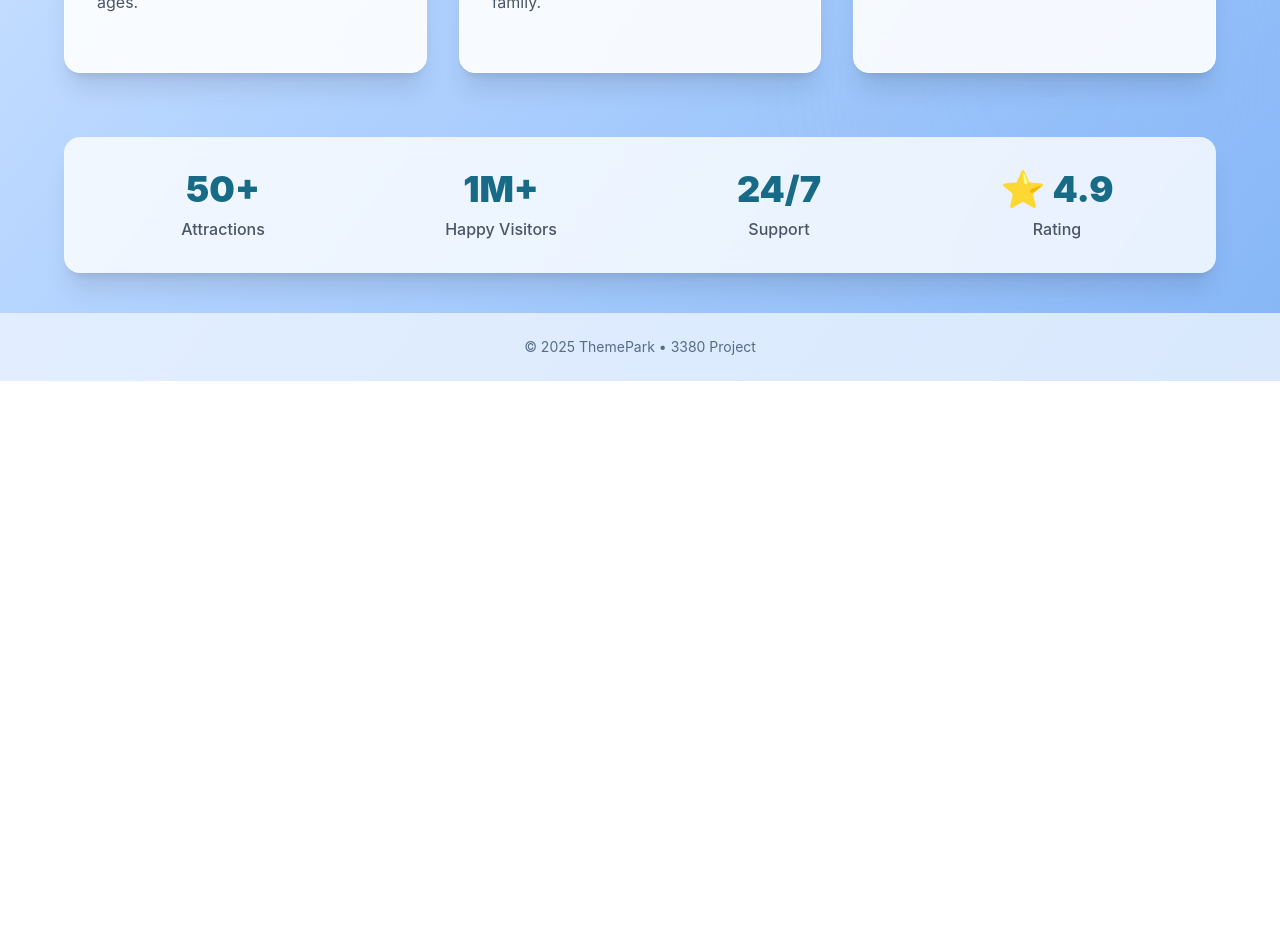
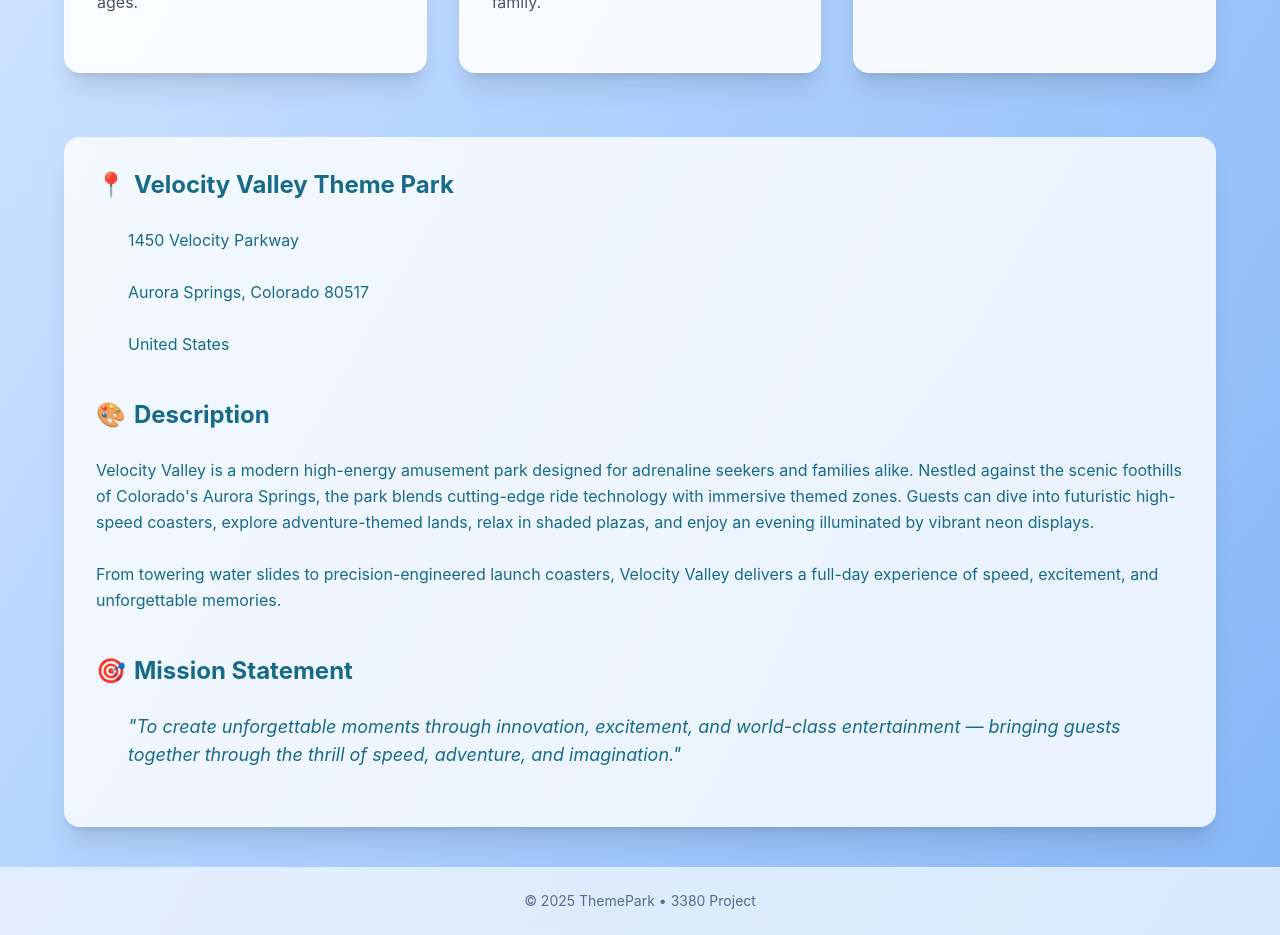
Before and after one commit to yenminh269/Themepark, a React (Vite) app: page / in a window 1280 px wide. Shown: the part 1360-2295 px from the top of the page. Before the commit the page ends 1741 px from the top, so only its background shows below. Built offline with nearby package versions, Linux system fonts and the light colour scheme; no server answers.

Commit message:
'update homepage information'

```diff
--- a/src/components/layouts/admin/rides/RideMaintenance.jsx
+++ b/src/components/layouts/admin/rides/RideMaintenance.jsx
@@ -22,6 +22,9 @@ function RideMaintenance() {
   const [emp, setEmp] = useState([]);
   const [rides, setRides] = useState([]);
   const [maintenanceSchedules, setMaintenanceSchedules] = useState([]);
+  const [showAllMaintenance, setShowAllMaintenance] = useState(false);
+  const [showAllRides, setShowAllRides] = useState(false);
+  const [showAllEmployees, setShowAllEmployees] = useState(false);
   const toast = useToast();
 
   const RideAttr = [
@@ -275,6 +278,7 @@ function RideMaintenance() {
                 <p className="text-sm mt-2">Click "Schedule New Maintenance" to add one.</p>
               </div>
             ) : (
+              <>
                 <div className="overflow-x-auto">
                   <table className="min-w-full border-collapse border border-gray-300">
                     <thead className="bg-gray-100">
@@ -287,7 +291,7 @@ function RideMaintenance() {
                       </tr>
                     </thead>
                     <tbody>
-                    {maintenanceSchedules.map((maintObj, rowIdx) => (
+                      {(showAllMaintenance ? maintenanceSchedules : maintenanceSchedules.slice(0, 7)).map((maintObj, rowIdx) => (
                         <tr key={rowIdx} className="hover:bg-gray-50">
                           <td className="border border-gray-300 px-4 py-2 text-sm">{maintObj.maintenance_id}</td>
                           <td className="border border-gray-300 px-4 py-2 text-sm">{maintObj.ride_name}</td>
@@ -317,29 +321,64 @@ function RideMaintenance() {
                     </tbody>
                   </table>
                 </div>
+
+                {/* Show More / Show Less Button */}
+                {maintenanceSchedules.length > 7 && (
+                  <div className="text-center mt-5">
+                    <button
+                      onClick={() => setShowAllMaintenance(!showAllMaintenance)}
+                      className="px-6 py-3 bg-[#4682A9] text-white rounded-lg font-bold hover:bg-[#3a6b8a] transition border-none"
+                    >
+                      {showAllMaintenance ? 'Show Less' : `Show More (${maintenanceSchedules.length - 7} more)`}
+                    </button>
+                  </div>
+                )}
+              </>
             )}
           </div>
 
           {/* Rides Table */}
           <div className="bg-white rounded-lg shadow-md p-4">
-            <h3 className="text-xl font-semibold text-[#4682A9]">Available Rides</h3>
+            <h3 className="text-xl font-semibold text-[#4682A9]">Available Rides ({rides.length})</h3>
             <DataTable
               title=""
               columns={RideAttr}
-              data={formattedRideData}
+              data={showAllRides ? formattedRideData : formattedRideData.slice(0, 7)}
               onRowSelect={handleRideSelect}
             />
+            {/* Show More / Show Less Button */}
+            {rides.length > 7 && (
+              <div className="text-center mt-5">
+                <button
+                  onClick={() => setShowAllRides(!showAllRides)}
+                  className="px-6 py-3 bg-[#4682A9] text-white rounded-lg font-bold hover:bg-[#3a6b8a] transition border-none"
+                >
+                  {showAllRides ? 'Show Less' : `Show More (${rides.length - 7} more)`}
+                </button>
+              </div>
+            )}
           </div>
 
           {/* Employees Table */}
           <div className="bg-white rounded-lg shadow-md p-4">
-            <h3 className="text-xl font-semibold text-[#4682A9]">Maintenance Employees</h3>
+            <h3 className="text-xl font-semibold text-[#4682A9]">Maintenance Employees ({emp.length})</h3>
             <DataTable
               title=""
               columns={EMAttr}
-              data={formattedEmpData}
+              data={showAllEmployees ? formattedEmpData : formattedEmpData.slice(0, 7)}
               onRowSelect={handleEmpSelect}
             />
+            {/* Show More / Show Less Button */}
+            {emp.length > 7 && (
+              <div className="text-center mt-5">
+                <button
+                  onClick={() => setShowAllEmployees(!showAllEmployees)}
+                  className="px-6 py-3 bg-[#4682A9] text-white rounded-lg font-bold hover:bg-[#3a6b8a] transition border-none"
+                >
+                  {showAllEmployees ? 'Show Less' : `Show More (${emp.length - 7} more)`}
+                </button>
+              </div>
+            )}
           </div>
         </div>
 
--- a/src/components/layouts/customer/HomePage.jsx
+++ b/src/components/layouts/customer/HomePage.jsx
@@ -136,23 +136,53 @@ export default function HomePage() {
             </div>
           </div>
 
-          {/* Stats Section */}
-          <div className="!grid md:!grid-cols-4 !gap-6 !mt-16 !bg-white/80 backdrop-blur-sm !rounded-2xl !p-8 !shadow-xl">
-            <div className="!text-center">
-              <div className="!text-4xl !font-black !text-[#176B87] !mb-2">50+</div>
-              <div className="!text-gray-600 !font-medium">Attractions</div>
+          {/* Park Information Section */}
+          <div className="!mt-16 !bg-white/80 backdrop-blur-sm !rounded-2xl !p-8 !shadow-xl">
+            {/* Park Location */}
+            <div className="!mb-8">
+              <h3 className="!text-2xl !font-bold !text-[#176B87] !mb-4 !flex !items-center !gap-2">
+                <span>📍</span>
+                <span>Velocity Valley Theme Park</span>
+              </h3>
+              <div className="!text-gray-700 !leading-relaxed !pl-8">
+                <p>1450 Velocity Parkway</p>
+                <p>Aurora Springs, Colorado 80517</p>
+                <p>United States</p>
+              </div>
             </div>
-            <div className="!text-center">
-              <div className="!text-4xl !font-black !text-[#176B87] !mb-2">1M+</div>
-              <div className="!text-gray-600 !font-medium">Happy Visitors</div>
+
+            {/* Park Description */}
+            <div className="!mb-8">
+              <h3 className="!text-2xl !font-bold !text-[#176B87] !mb-4 !flex !items-center !gap-2">
+                <span>🎨</span>
+                <span>Description</span>
+              </h3>
+              <div className="!text-gray-700 !leading-relaxed !space-y-4">
+                <p>
+                  Velocity Valley is a modern high-energy amusement park designed for adrenaline seekers and families alike.
+                  Nestled against the scenic foothills of Colorado's Aurora Springs, the park blends cutting-edge ride technology
+                  with immersive themed zones. Guests can dive into futuristic high-speed coasters, explore adventure-themed lands,
+                  relax in shaded plazas, and enjoy an evening illuminated by vibrant neon displays.
+                </p>
+                <p>
+                  From towering water slides to precision-engineered launch coasters, Velocity Valley delivers a full-day experience
+                  of speed, excitement, and unforgettable memories.
+                </p>
+              </div>
             </div>
-            <div className="!text-center">
-              <div className="!text-4xl !font-black !text-[#176B87] !mb-2">24/7</div>
-              <div className="!text-gray-600 !font-medium">Support</div>
-            </div>
-            <div className="!text-center">
-              <div className="!text-4xl !font-black !text-[#176B87] !mb-2">⭐️ 4.9</div>
-              <div className="!text-gray-600 !font-medium">Rating</div>
+
+            {/* Mission Statement */}
+            <div>
+              <h3 className="!text-2xl !font-bold !text-[#176B87] !mb-4 !flex !items-center !gap-2">
+                <span>🎯</span>
+                <span>Mission Statement</span>
+              </h3>
+              <div className="!text-gray-700 !leading-relaxed !pl-8">
+                <p className="!italic !text-lg">
+                  "To create unforgettable moments through innovation, excitement, and world-class entertainment —
+                  bringing guests together through the thrill of speed, adventure, and imagination."
+                </p>
+              </div>
             </div>
           </div>
         </div>
--- a/src/components/layouts/customer/StoresPage.jsx
+++ b/src/components/layouts/customer/StoresPage.jsx
@@ -42,7 +42,7 @@ export default function StoresPage() {
       <main className="!flex-1 !max-w-6xl !mx-auto !p-6">
         <div className="!text-center !mb-8">
           <h1 className="!text-3xl !font-bold !text-[#176B87] !mb-4">
-            🛍️ Shop at Velocity Valley
+            🏰 Shop at Velocity Valley
           </h1>
           <p className="!text-lg !text-gray-700">
             Browse our merchandise stores and find the perfect souvenirs!
--- a/src/components/layouts/customer/TicketsPage.jsx
+++ b/src/components/layouts/customer/TicketsPage.jsx
@@ -142,7 +142,7 @@ export default function TicketsPage() {
                         +
                       </button>
                     </div>
-                    <p className="!text-xs !text-gray-500 !text-center">
+                    <p className="!text-sm !text-gray-600 !text-center">
                       Limit: {RIDE_LIMIT} per order
                       {getQuantity(ride.id) >= RIDE_LIMIT && (
                         <span className="!text-orange-600 !font-semibold !ml-1">
```
Also changed, not shown: 1 other file (tests, documents, lock files or other folders). Lines whose indentation alone changed are shown as unchanged.
